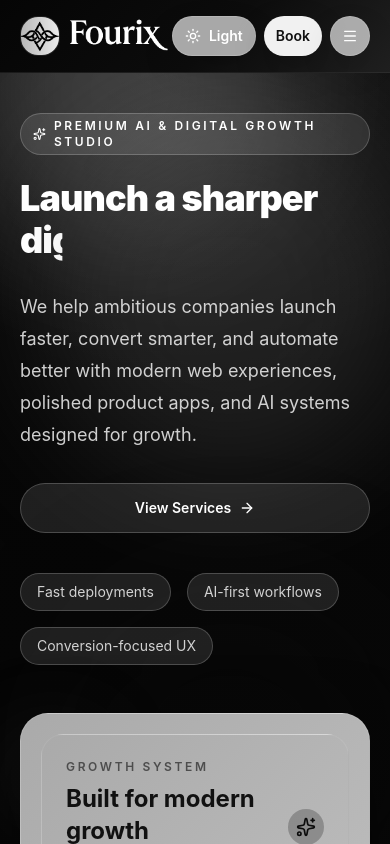
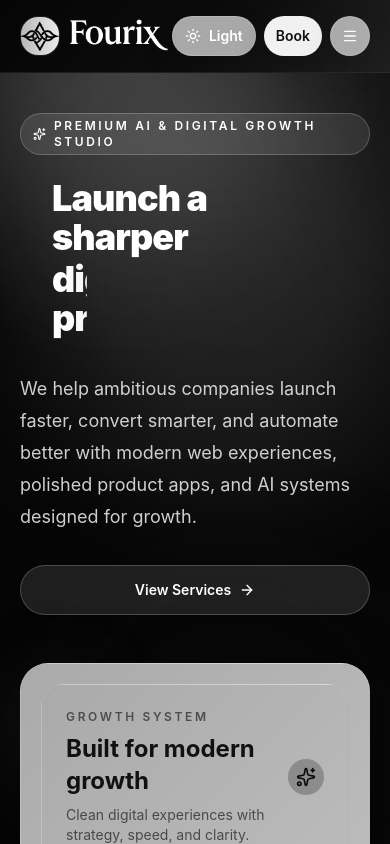
Before and after one commit to SamiullahGit/Fourix, a Next.js app: page / in a window 390 px wide. Shown: the top 844 px of the page. Built offline with nearby package versions, Linux system fonts and the light colour scheme.

Commit message:
responsive

```diff
--- a/app/globals.css
+++ b/app/globals.css
@@ -799,7 +799,13 @@ html.light body {
 
   .hero-title-typing {
     display: block;
+    width: calc(100% - 4rem);
+    max-width: calc(100% - 4rem);
+    margin-inline: auto;
+    padding-inline: 0;
     padding-right: 0;
+    padding-left: 0;
+    box-sizing: border-box;
   }
 
   .hero-title-typing__copy {
@@ -822,4 +828,8 @@ html.light body {
     width: 100%;
     clip-path: inset(-0.08em 100% -0.12em 0);
   }
+
+  .hero-chip-group {
+    display: none;
+  }
 }
```
